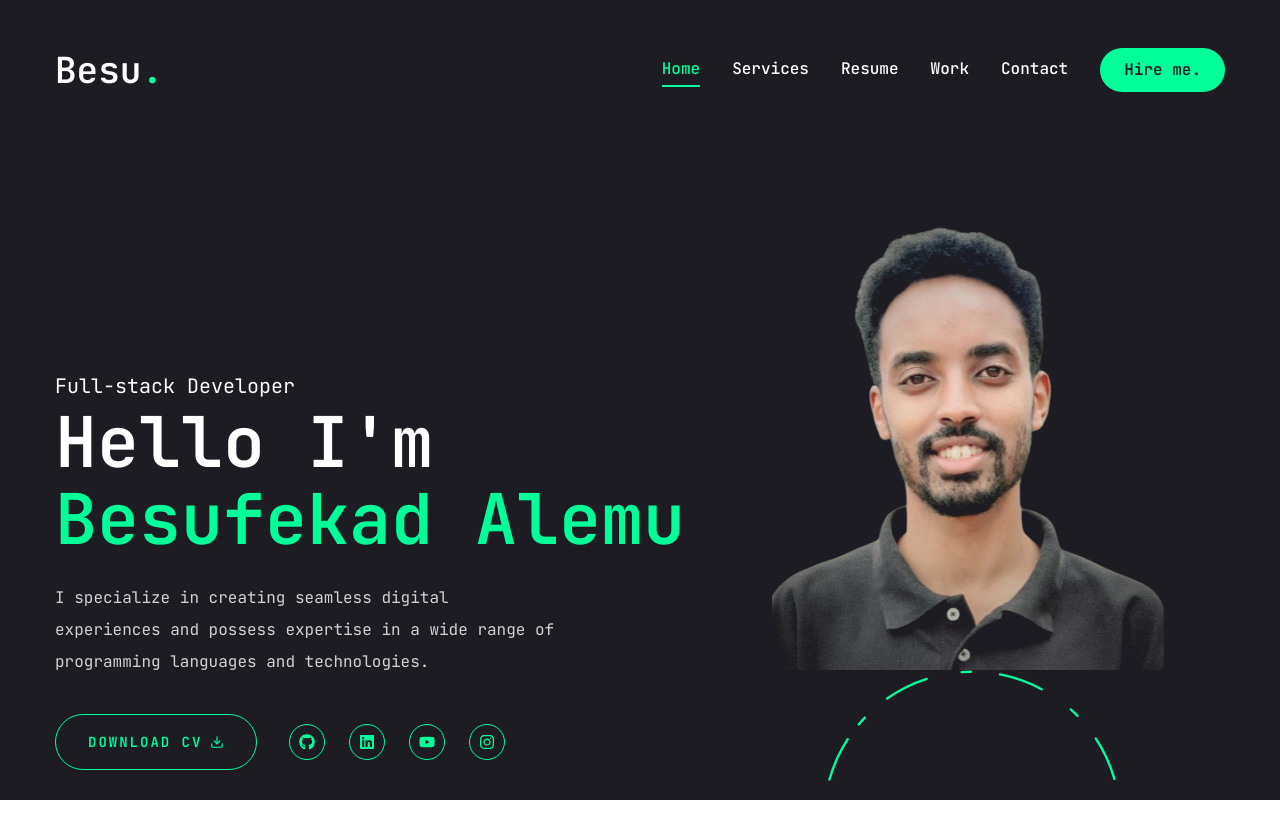
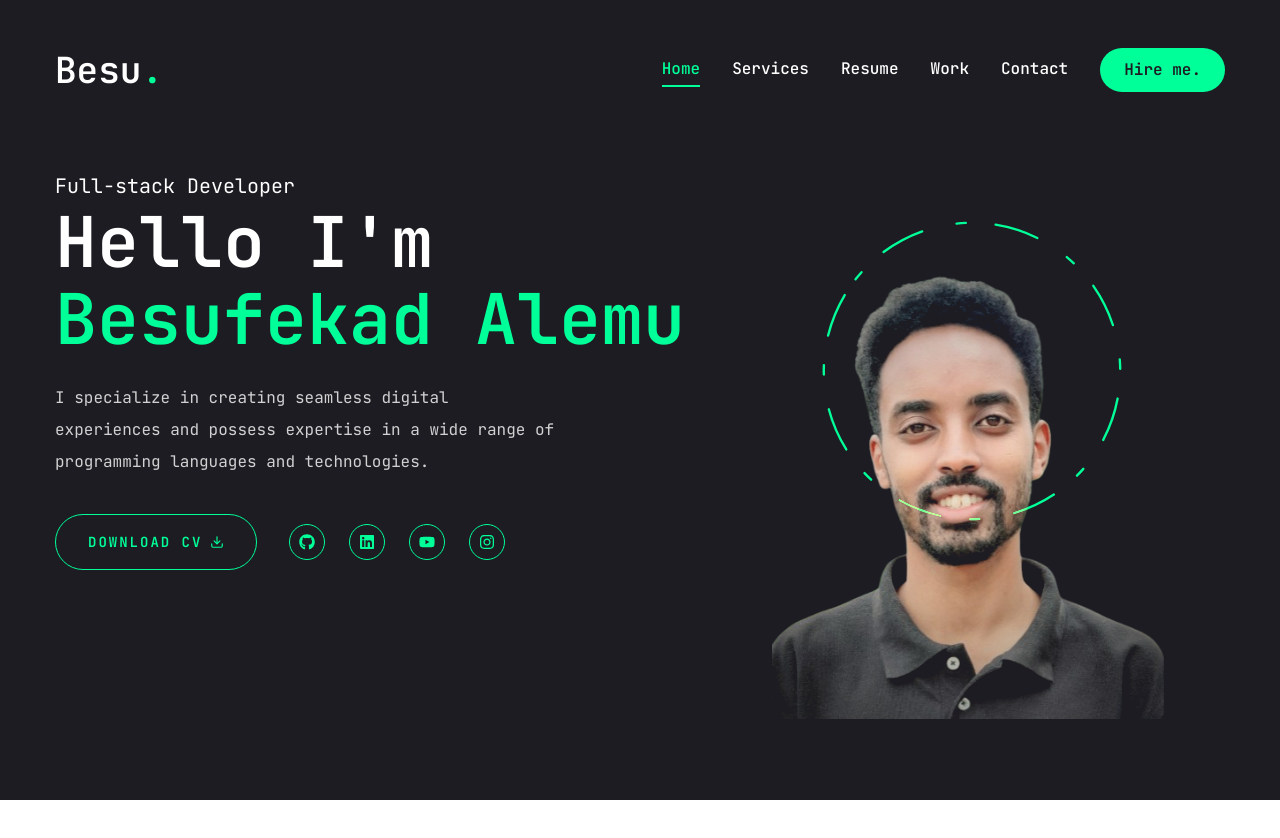
Before and after one commit to Besufekad-HAZ/My-Portfolio-Next, a Next.js app: page / in a window 1280 px wide. Shown: the top 838 px of the page. After the commit the page ends 800 px from the top, so only its background shows below. Built offline with nearby package versions, Linux system fonts and the light colour scheme.

Commit message:
Update the photo and the circle animation

```diff
--- a/components/Photo.tsx
+++ b/components/Photo.tsx
@@ -20,8 +20,8 @@ const Photo = () => {
             opacity: 1,
             transition: { delay: 2.4, duration: 0.4, ease: "easeInOut" },
           }}
-          className="w-[296px] h-[298px] xl:w-[498px] xl:h-[498px] mix-blend-lighten
-          relative"
+          className="w-[298px] h-[298px] xl:w-[498px] xl:h-[498px] mix-blend-lighten
+          absolute"
         >
           <Image
             src="/assets/photo.png"
@@ -44,8 +44,8 @@ const Photo = () => {
             cx="253"
             cy="253"
             r="250"
+            stroke="#00ff99"
             strokeWidth="4"
-            stroke="#00ff99"
             strokeLinecap="round"
             strokeLinejoin="round"
             initial={{ strokeDasharray: "24 10 0 0" }}
```
